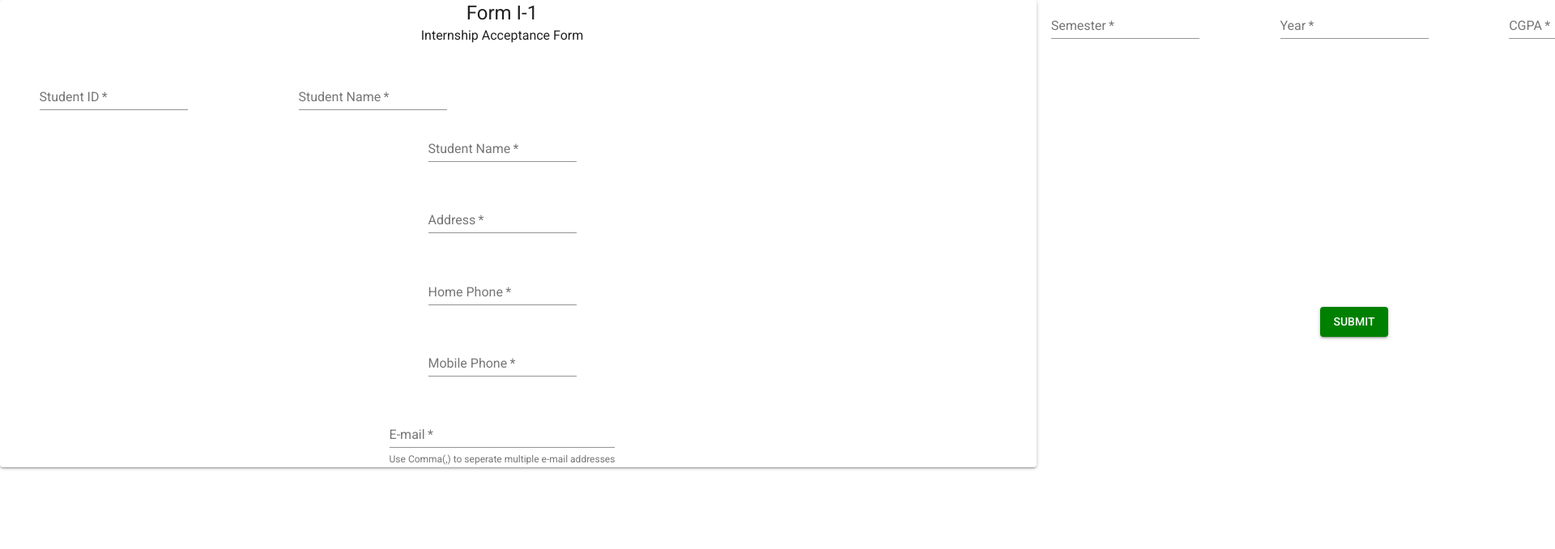
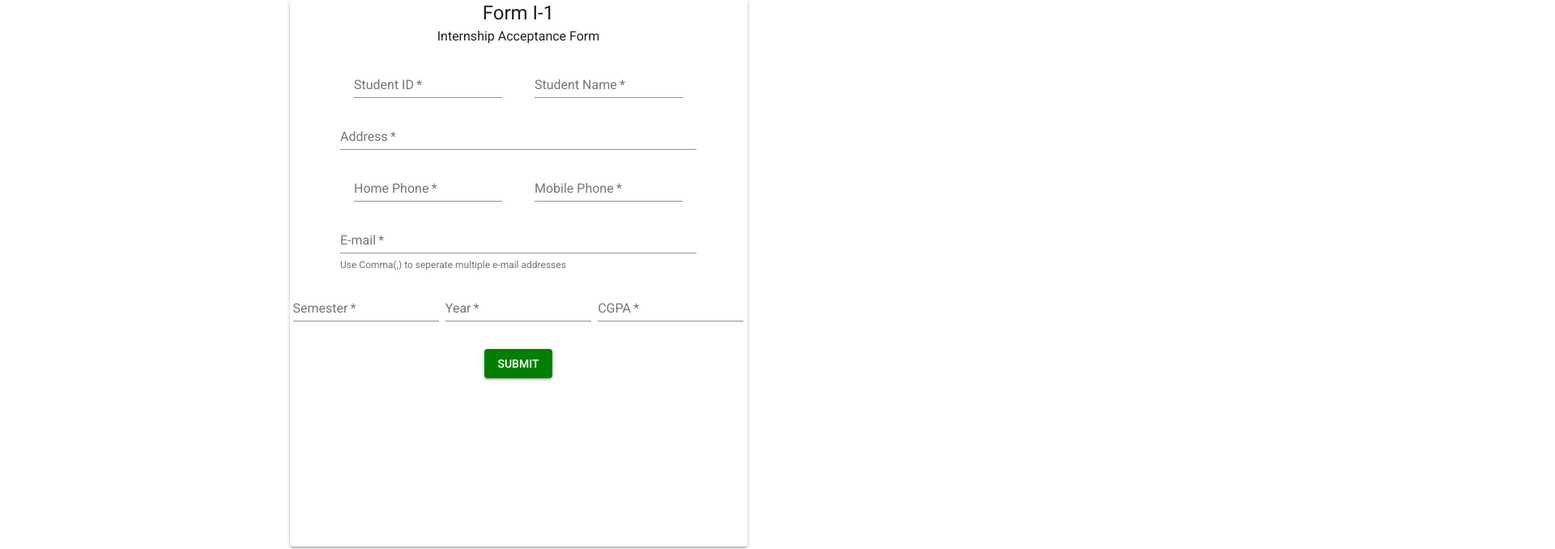
Before and after one commit to luqmanCodes/SLIIT-SPM-Agile-Project, a React (Create React App) app in the folder front-end/: page /student in a window 1280 px wide. Shown: the top 678 px of the page at 81% size, 1920 px wide, since content can reach past the window. Built offline with nearby package versions, Linux system fonts and the light colour scheme.

Commit message:
imporved form I-1 student ui

```diff
--- a/front-end/src/containers/form.I-1.student.jsx
+++ b/front-end/src/containers/form.I-1.student.jsx
@@ -6,9 +6,10 @@ import { withStyles } from '@material-ui/core/styles';
 import PropTypes from 'prop-types';
 import Button from '@material-ui/core/Button';
 import Paper from '@material-ui/core/Paper';
+
 const styles = theme => ({
     root: {
-        flexGrow: 1
+        height: '675px',
     },
     container: {
         display: 'flex',
@@ -17,6 +18,9 @@ const styles = theme => ({
     subButton: {
         color: 'white',
         background: 'green'
+    },
+    fullTextField : {
+        width: 440
     }
 });
 class FormI1Student extends Component {
@@ -45,33 +49,33 @@ class FormI1Student extends Component {
     render() {
         const { classes } = this.props;
         return (
-            <div className={classes.root}>
-                <Paper className={classes.root}>
-                    <form className={classes.container}>
+            <div  >
+                <Grid container alignItems="center" justify="center">
+                <Paper className={classes.root} >
+                    <form>
                         <Grid direction='column' container alignItems="center" justify="center" spacing={16}>
                             <Grid item md>
                                 <Typography variant='headline'>Form I-1</Typography>
                                 <Typography variant='subheading'>Internship Acceptance Form</Typography>
                             </Grid>
-                            <Grid direction='row' container item md spacing={40}>
-                                <Grid item md={3}>
+                            <Grid direction='row' alignItems="center" justify="center" container item md spacing={40}>
+                                <Grid item>
                                     <TextField value={this.state.stdId} id='stdId' onChange={this.handleOnChange} label='Student ID' required />
                                 </Grid>
-                                <Grid item md={3}>
+                                <Grid item>
                                     <TextField value={this.state.name} id='name' onChange={this.handleOnChange} label='Student Name' required />
                                 </Grid>
                             </Grid>
                             <Grid item md>
-                                <TextField value={this.state.name} id='name' onChange={this.handleOnChange} label='Student Name' required />
+                                <TextField className={classes.fullTextField} value={this.state.address} id='address' fullWidth onChange={this.handleOnChange} label='Address' required />
                             </Grid>
-                            <Grid item md>
-                                <TextField value={this.state.address} id='address' onChange={this.handleOnChange} label='Address' required />
-                            </Grid>
-                            <Grid item md>
+                            <Grid direction='row' alignItems="center" justify="center" container item md spacing={40}>
+                            <Grid item >
                                 <TextField value={this.state.homePhone} id='homePhone' onChange={this.handleOnChange} label='Home Phone' type='tel' required />
                             </Grid>
-                            <Grid item md>
+                            <Grid item >
                                 <TextField value={this.state.mobilePhone} id='mobilePhone' onChange={this.handleOnChange} label='Mobile Phone' type='tel' required />
+                            </Grid>
                             </Grid>
                             <Grid item md>
                                 <TextField
@@ -82,9 +86,10 @@ class FormI1Student extends Component {
                                     helperText='Use Comma(,) to seperate multiple e-mail addresses'
                                     required
                                     multiline
+                                    className = {classes.fullTextField}
                                 />
                             </Grid>
-                            <Grid container item direction='row' spacing={16} md={8}>
+                            <Grid container item direction='row' spacing={8} md>
                                 <Grid item md>
                                     <TextField value={this.state.semester} id='semester' onChange={this.handleOnChange} label='Semester' type='number' min="1" max="2" required />
                                 </Grid>
@@ -95,13 +100,14 @@ class FormI1Student extends Component {
                                     <TextField value={this.state.cgpa} id='cgpa' onChange={this.handleOnChange} label='CGPA' type='number' required />
                                 </Grid>
                             </Grid>
+                            <br/>
                             <Grid item md>
                                 <Button variant='contained' className={classes.subButton} type='submit'>Submit</Button>
                             </Grid>
-
                         </Grid>
                     </form>
                 </Paper>
+                </Grid>
             </div>
         );
     }
```
Also changed, not shown: 1 other file (tests, documents, lock files or other folders).
